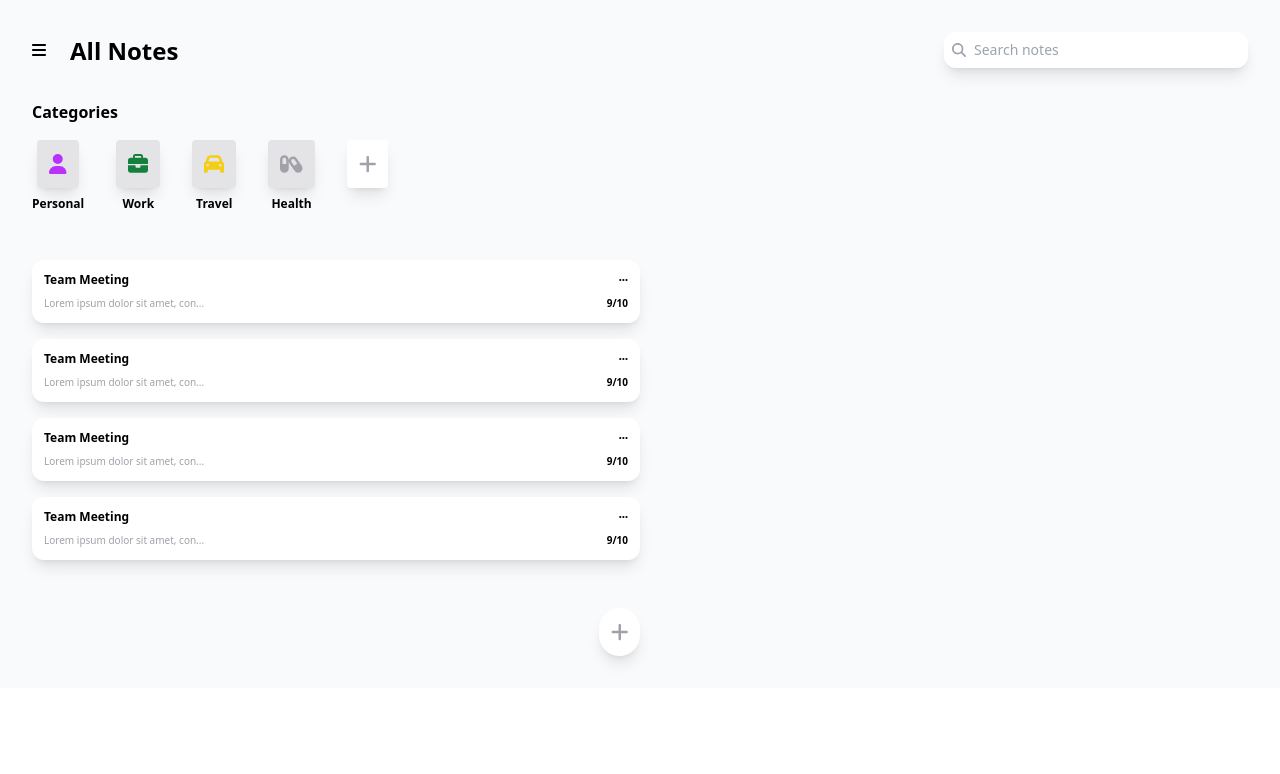
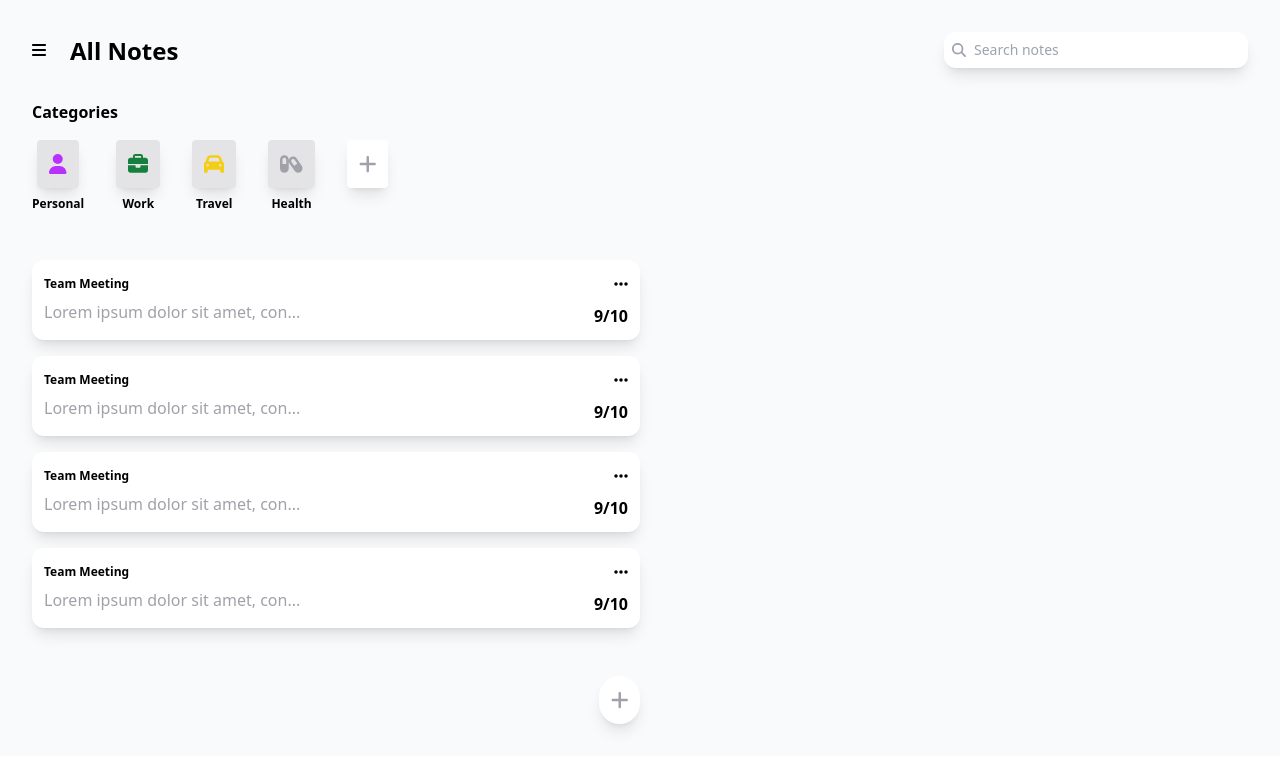
Before and after one commit to Chiazamoku-Amadi/Notes, a React (Vite) app: page / in a window 1280 px wide. Shown: the top 774 px of the page. Built offline with nearby package versions, Linux system fonts and the light colour scheme; a web font is replaced by a local one.

Commit message:
style: Removed custom styles - used a different method to style.

```diff
--- a/tailwind.config.js
+++ b/tailwind.config.js
@@ -2,14 +2,7 @@
 export default {
   content: ["./index.html", "./src/**/*.{js,ts,jsx,tsx}"],
   theme: {
-    extend: {
-      colors: {
-        "app-color": "#B931FC",
-      },
-      fontSize: {
-        small: "10px",
-      },
-    },
+    extend: {},
   },
   plugins: [],
 };
```
